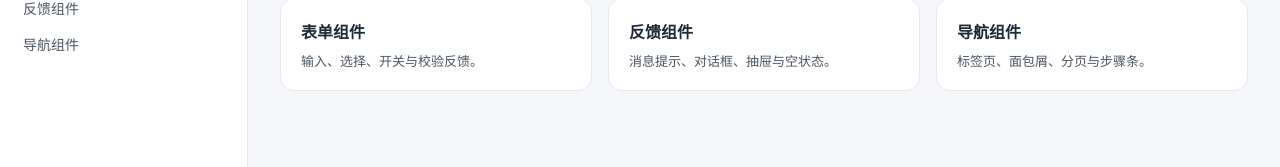
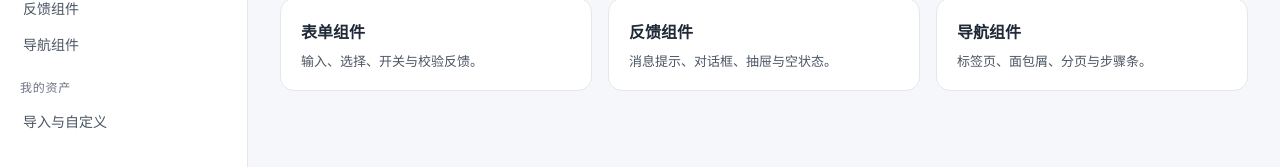
Before and after one commit to wrs666-sw/design-system-site, a React (Vite) app: page / in a window 1280 px wide. Shown: the part 551-718 px from the top of the page. Built offline with nearby package versions, Linux system fonts and the light colour scheme.

Commit message:
feat: 导航新增「我的资产」入口

```diff
--- a/src/navConfig.js
+++ b/src/navConfig.js
@@ -1,3 +1,4 @@
+// 站点导航配置：key 与 App 中渲染的视图一一对应
 export const NAV = [
   {
     group: '入门',
@@ -23,6 +24,10 @@ export const NAV = [
       { key: 'feedback', label: '反馈组件' },
       { key: 'navigation', label: '导航组件' }
     ]
+  },
+  {
+    group: '我的资产',
+    items: [{ key: 'assets', label: '导入与自定义' }]
   }
 ]
 
```
